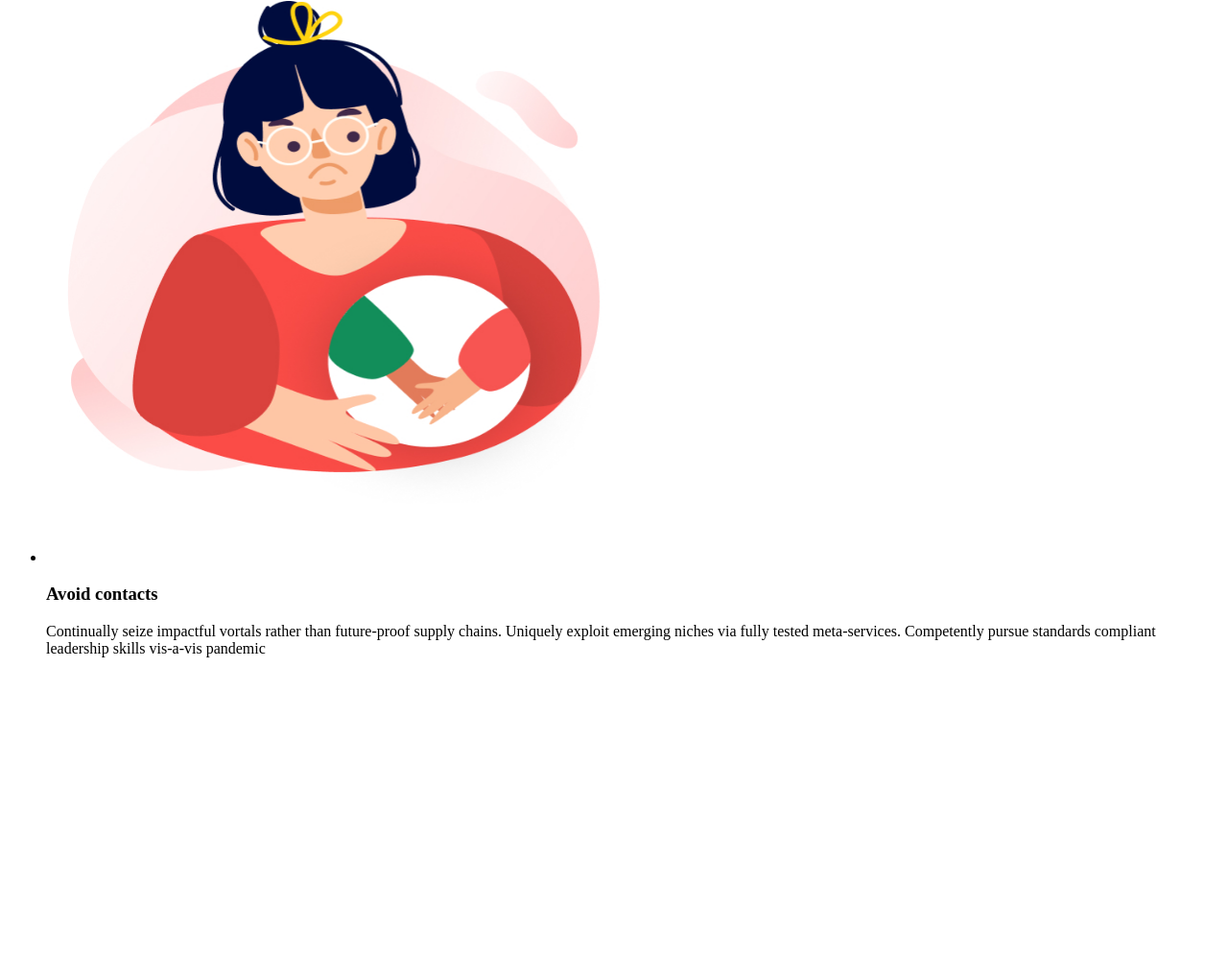
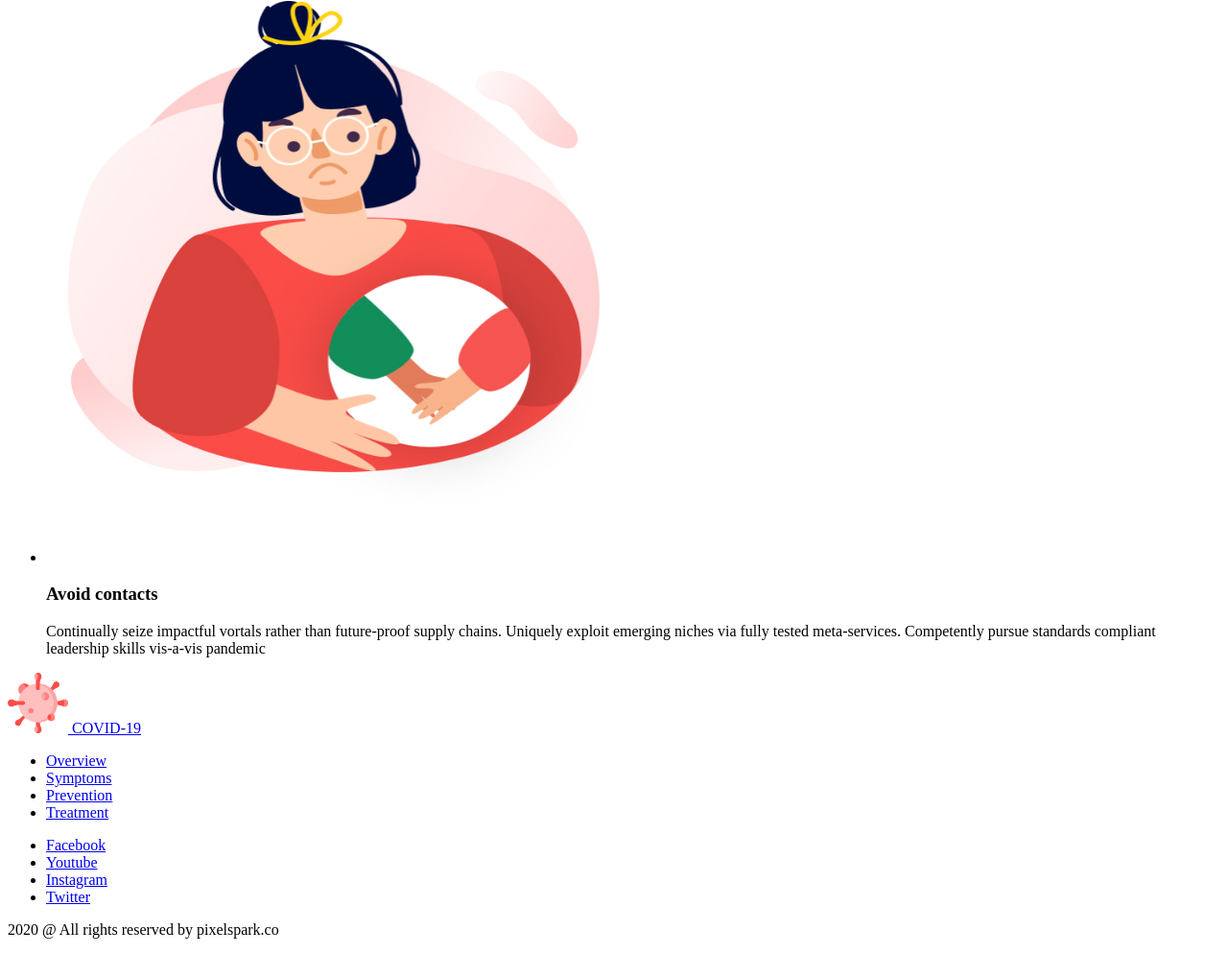
Before and after one commit to maksimuser/covid-19, a plain HTML site: page index.html in a window 1280 px wide. Shown: the part 6352-7346 px from the top of the page at 96% size. Before the commit the page ends 7053 px from the top, so only its background shows below. Drawn offline with Linux system fonts and the light colour scheme.

Commit message:
add footer

```diff
--- a/index.html
+++ b/index.html
@@ -131,5 +131,32 @@
 				</li>
 			</ul>
 		</section>
+
+		<!-- footer -->
+		<footer>
+			<a href="./">
+				<img src="./svg/Logo.svg" alt="logo" />
+				COVID-19
+			</a>
+			<ul>
+				<li><a href="./">Overview</a></li>
+				<li><a href="./">Symptoms</a></li>
+				<li><a href="./">Prevention</a></li>
+				<li><a href="./">Treatment</a></li>
+			</ul>
+			<ul>
+				<li>
+					<a href="./">Facebook</a>
+				</li>
+				<li>
+					<a href="./">Youtube</a>
+				</li>
+				<li>
+					<a href="./">Instagram</a>
+				</li>
+				<li><a href="./">Twitter</a></li>
+			</ul>
+			<p>2020 &#64; All rights reserved by pixelspark.co</p>
+		</footer>
 	</body>
 </html>
```
